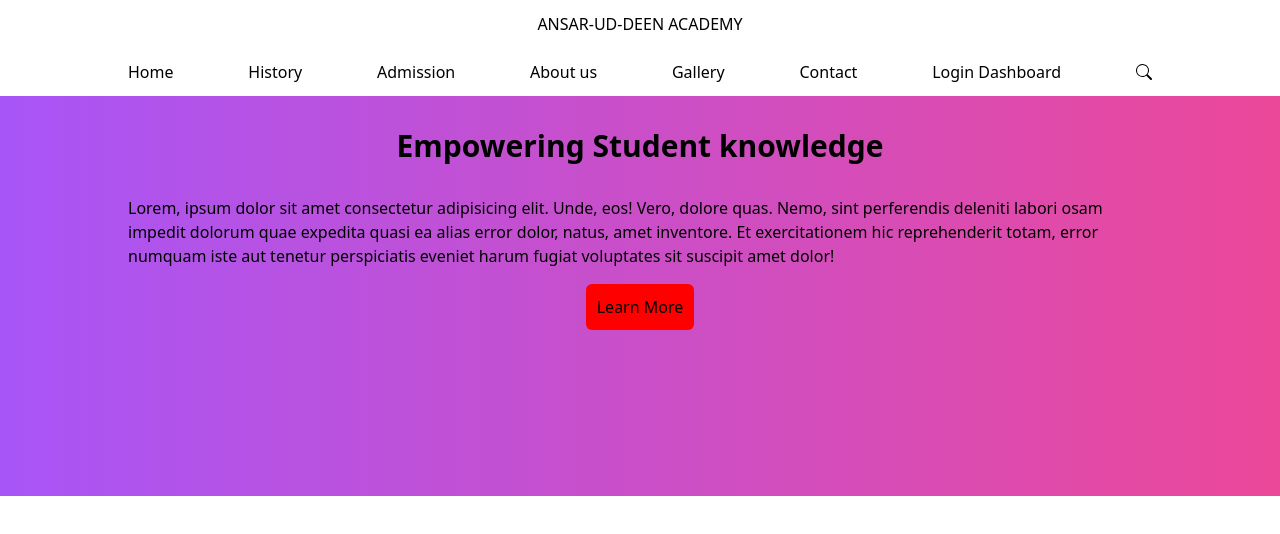
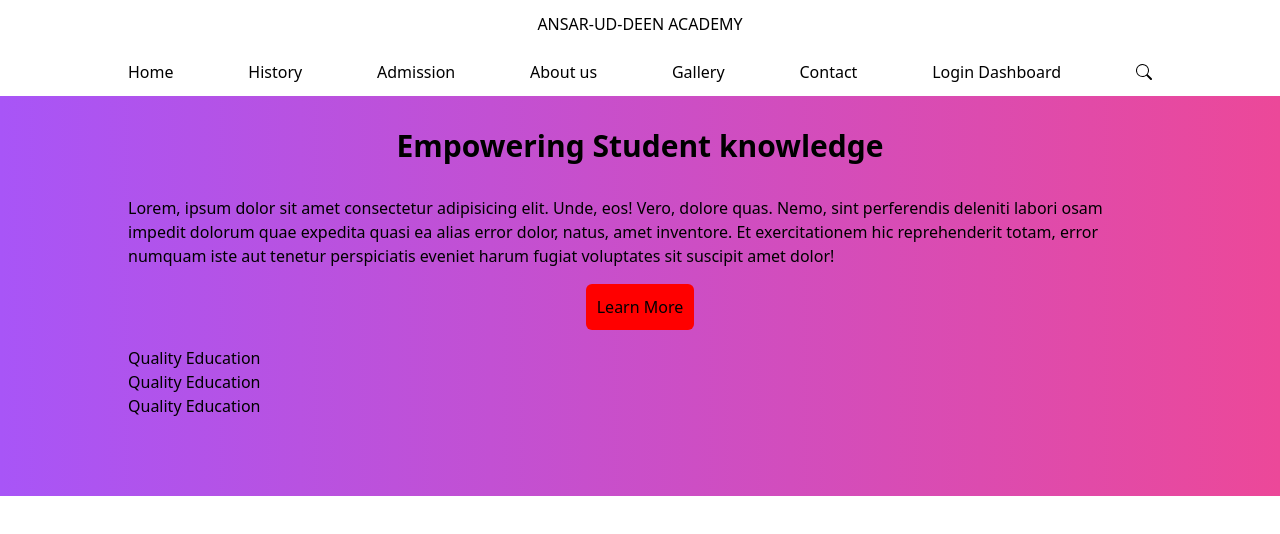
Before and after one commit to lil-dev16/ansar-academy, a React (Create React App) app: page / in a window 1280 px wide. Shown: the top 534 px of the page. Built offline with nearby package versions, Linux system fonts and the light colour scheme.

Commit message:
feature: circles

```diff
--- a/src/components/Hero.jsx
+++ b/src/components/Hero.jsx
@@ -15,6 +15,20 @@ const Hero = () => {
                error numquam iste aut tenetur perspiciatis
             eveniet harum fugiat voluptates sit suscipit amet dolor!</p>
             <button className='btn p-[.7rem] rounded-md my-[1rem] mr-[0]'>Learn More</button>
+            <div className="wavy-sec">
+              <div className="circ-con">
+                <div className="circle"></div>
+                <p>Quality Education</p>
+              </div>
+              <div className="circ-con">
+                <div className="circle"></div>
+                <p>Quality Education</p>
+              </div>
+              <div className="circ-con">
+                <div className="circle"></div>
+                <p>Quality Education</p>
+              </div>
+            </div>
         </div>
     </div>
   )
```
